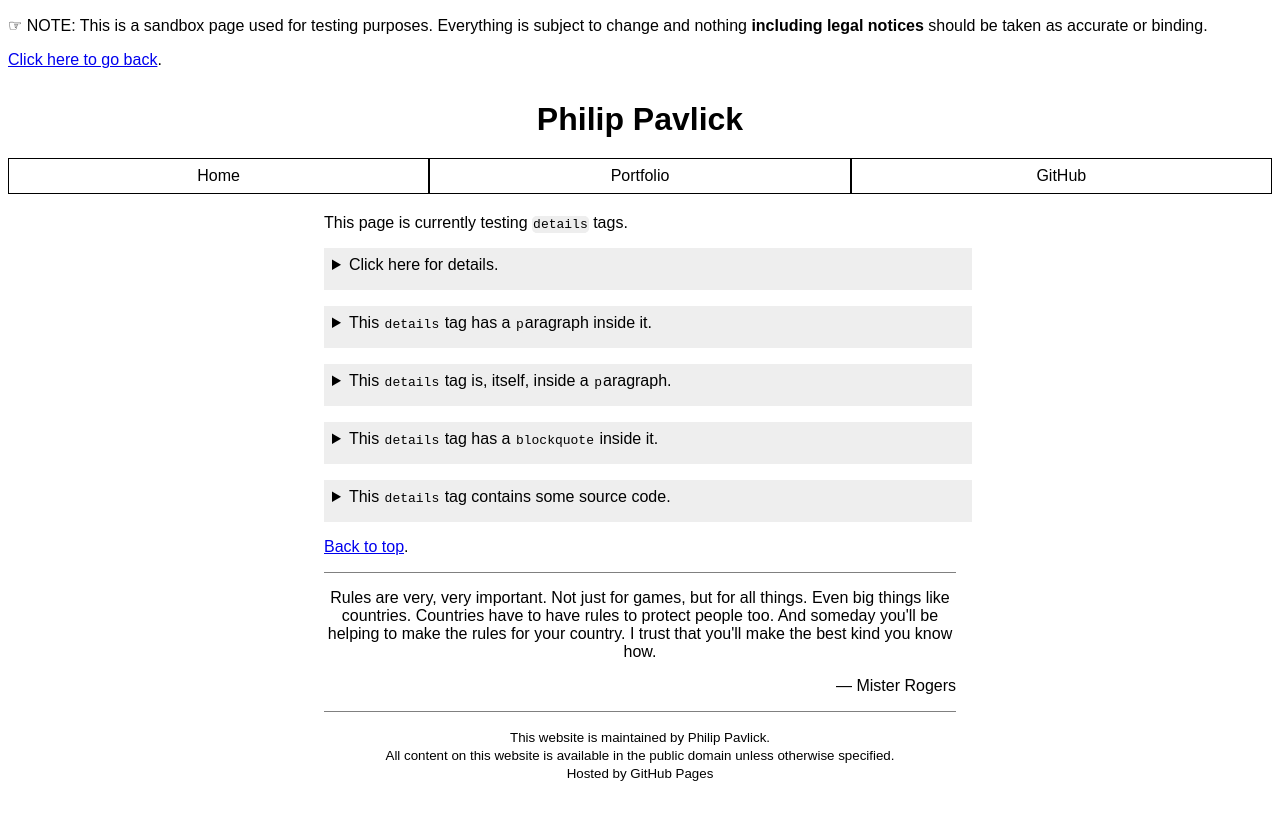
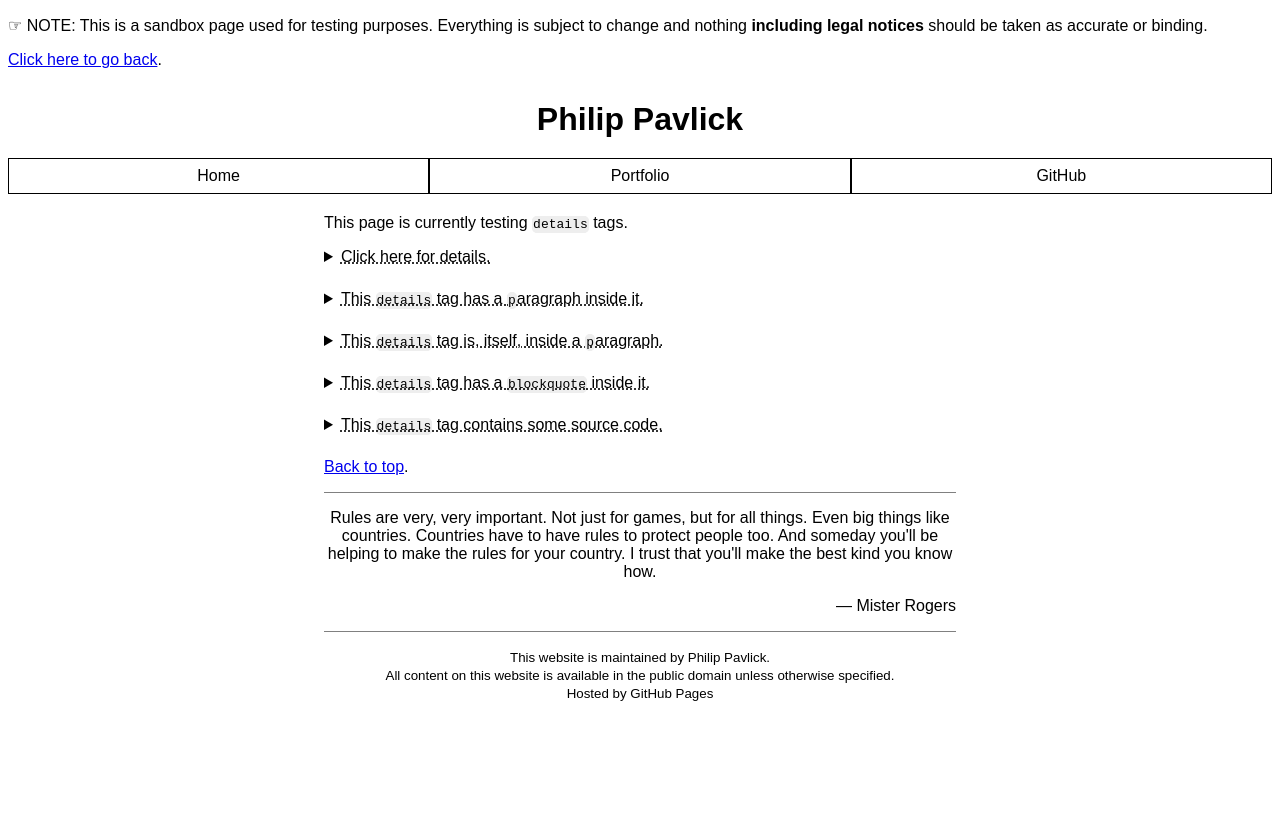
Before and after one commit to swashdev/swashdev.github.io, a Jekyll site: the page built from sandbox.html, in a window 1280 px wide. Shown: the top 820 px of the page. Built offline with Jekyll 4.4.1, drawn with Linux system fonts in a browser that asks for light colours.

Commit message:
Adjust detail block style.

```diff
--- a/css/style.css
+++ b/css/style.css
@@ -135,15 +135,14 @@ details
 {
 	display: block;
 	width: 100%;
-	background-color: #eee;
 	margin-top: 1em;
 	margin-bottom: 1em;
 	margin-left: 0;
 	margin-right: 0;
-	padding: 0.5em;
 }
 details summary
 {
+	text-decoration: underline dotted;
 	padding: 0 0 0.5em 0;
 	cursor: pointer;
 }
```
